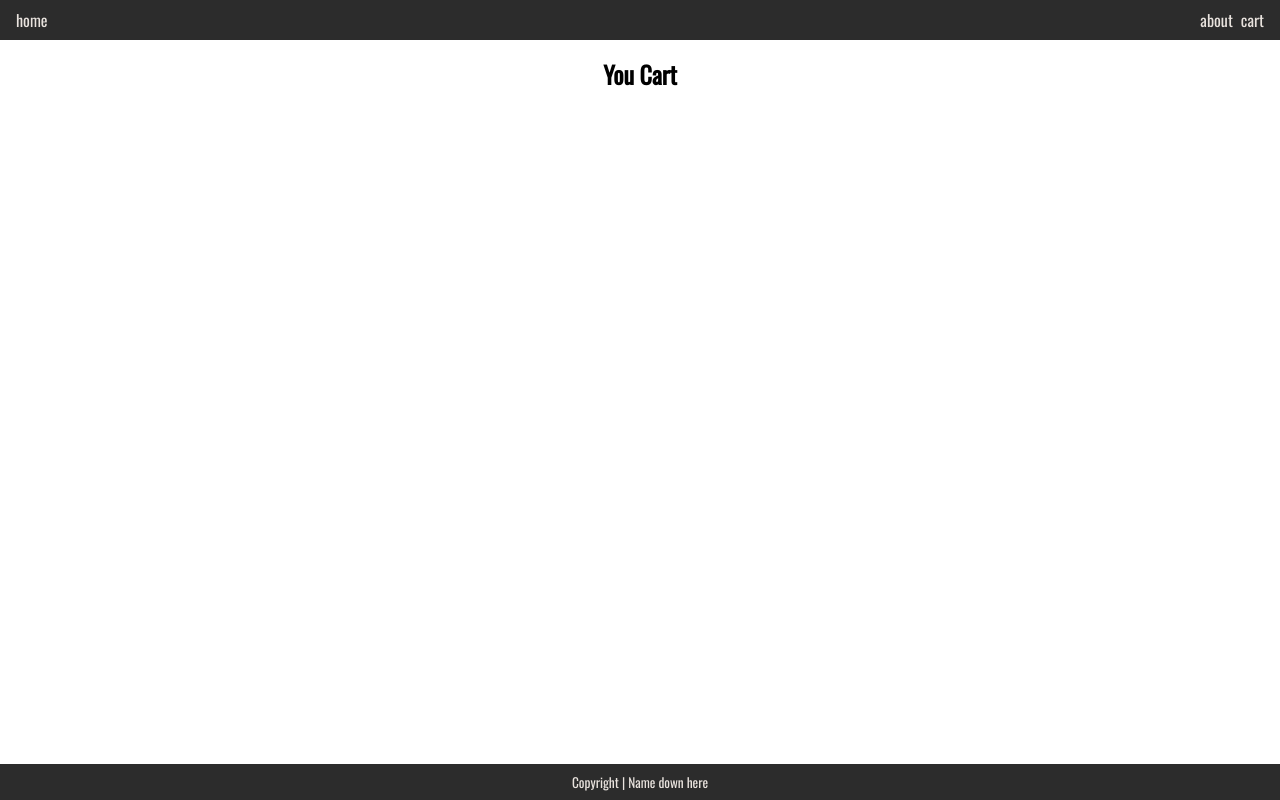
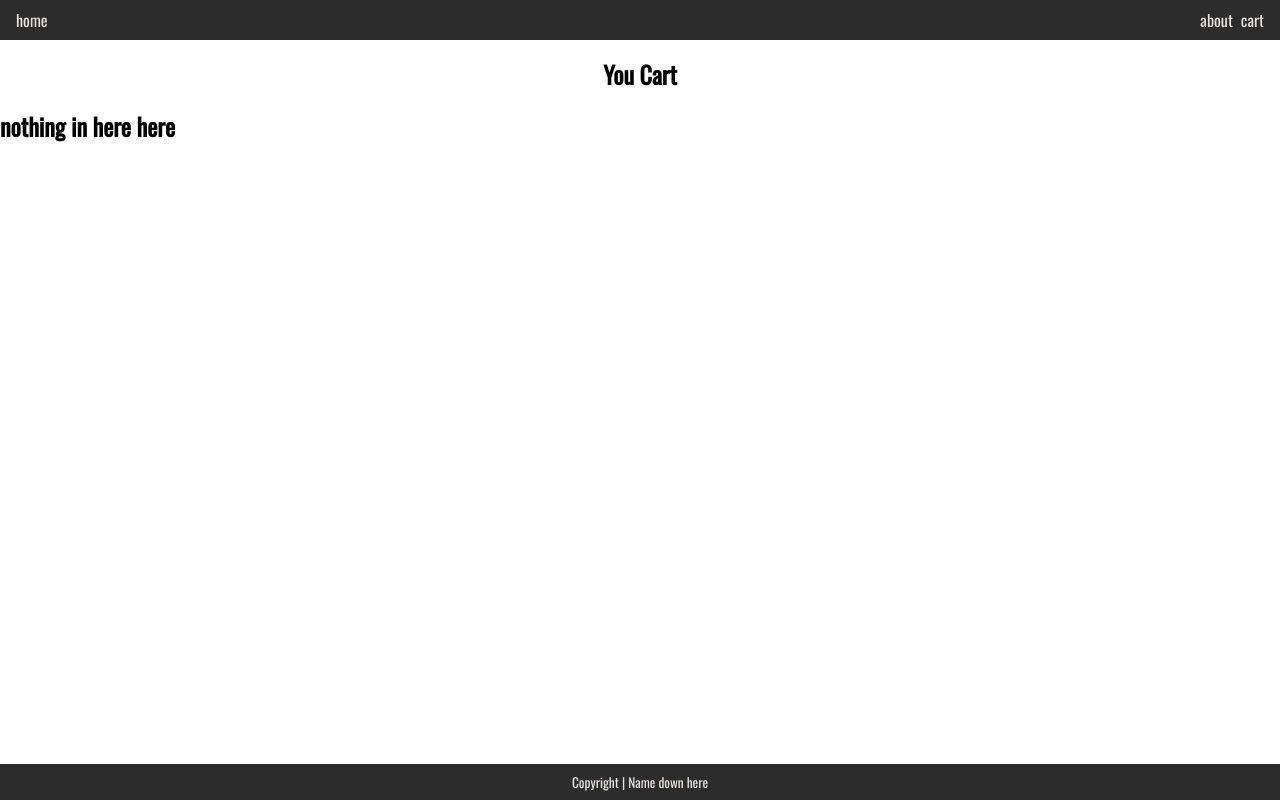
Before and after one commit to philippmolinero/image-gallery, a React (Vite) app: page /cart in a window 1280 px wide. Built offline with nearby package versions, Linux system fonts and the light colour scheme.

Commit message:
added message to cart page if cart is empty

```diff
--- a/src/components/Cartitem.jsx
+++ b/src/components/Cartitem.jsx
@@ -4,23 +4,23 @@ import { useContext } from "react";
 
 const CartItem = () => {
 
-  const {shoppingCart} = useContext(Context)
+  const {shoppingCart, removeFromCart} = useContext(Context)
 
   const cartItems = shoppingCart.map(item => {
     return (
-      <div className="cart-item-container">
-        <i className="fa-solid fa-trash"></i>
+      <div className="cart-item-container" key={item.id}>
+        <i className="fa-solid fa-trash" onClick={() => removeFromCart(item)}></i>
         <img src={item.url} className="cart-img" key={item.id} />
         <p>Price: $6.99</p>
       </div>
       )
   })
 
-
+  console.log(Array.isArray(shoppingCart))
   return (
     <div className="cart-container">
       <h1>You Cart</h1>
-      {cartItems}
+      {shoppingCart.length ? cartItems : <h2>nothing in here here</h2> }
     </div>
   )
 }
--- a/src/styling/style.css
+++ b/src/styling/style.css
@@ -81,26 +81,25 @@ main.gallery {
   object-fit: cover;
 }
 
-.image-container i {
+i {
   color:rgb(0, 0, 0);
   filter: drop-shadow(0px 0px 1px rgb(0 0 0 / .5));
   font-size: clamp(1rem, -0.875rem + 8.333vw, 1rem);
-  opacity: .8;
   cursor: pointer;
 }
 
 i.favorite {
   position: absolute;
-  cursor: pointer;
   left: 1rem;
   top: 1rem;
+  opacity: .8;
 }
 
 i.cart {
   position: absolute;
-  cursor: pointer;
   right: 1rem;
   top: 1rem;
+  opacity: .8;
 }
 
 /* Cart Page Styling */
```
